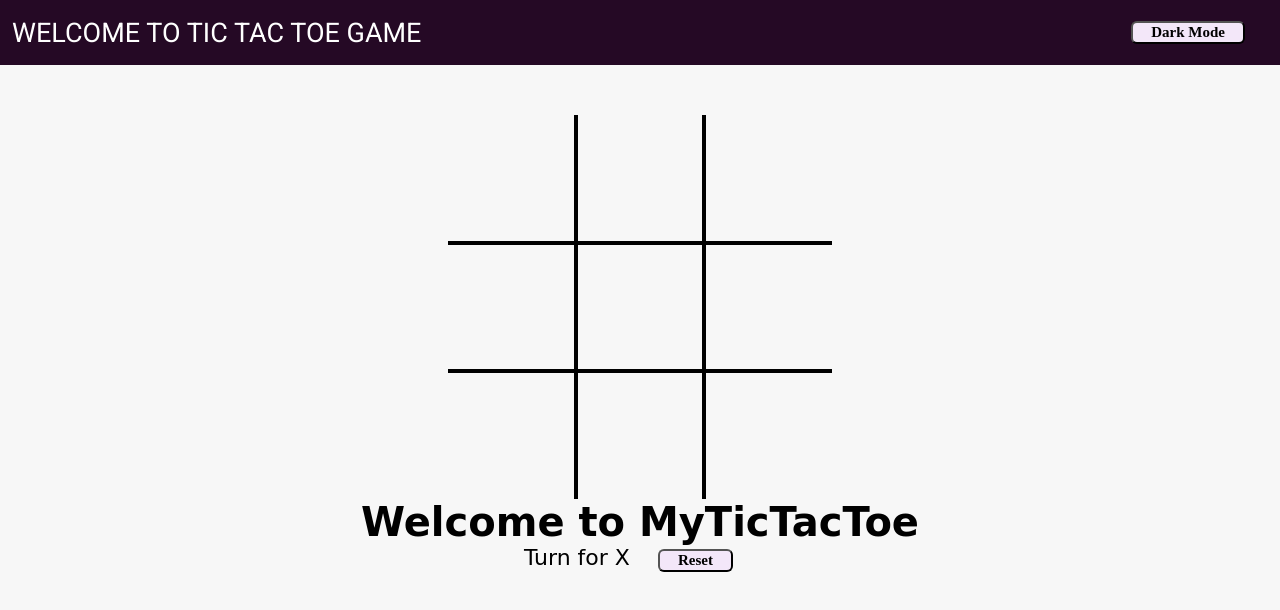
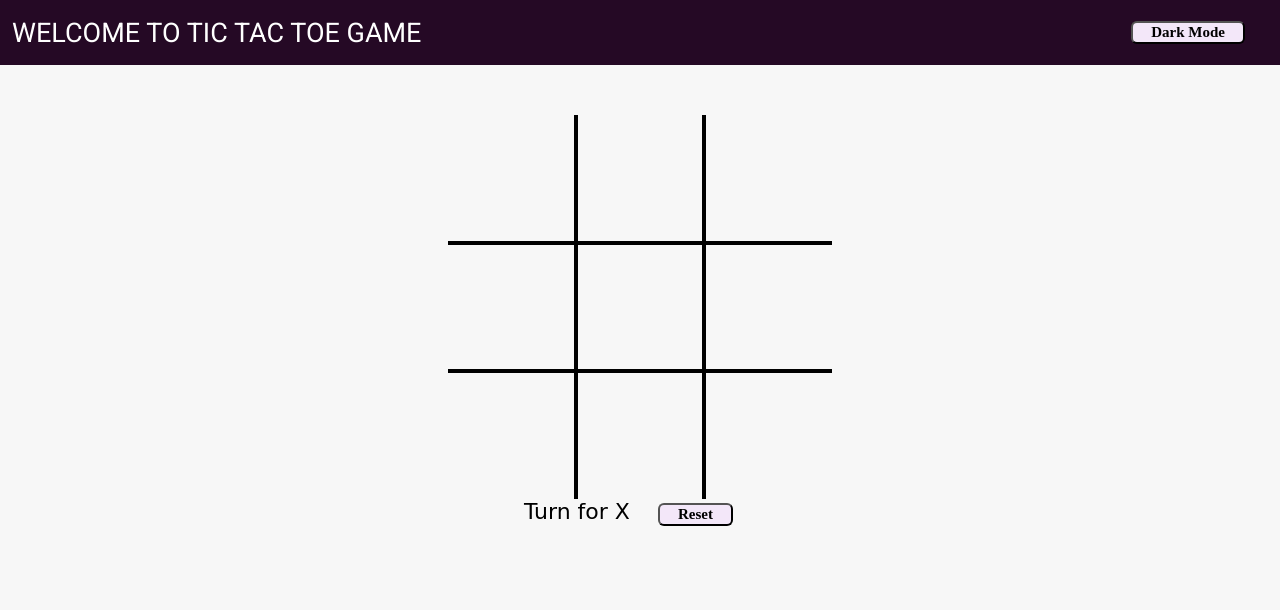
Before and after one commit to MishraJi-Devloper/interactiveTICTACTOE, a plain HTML site: page index.html in a window 1280 px wide. Drawn offline with Linux system fonts and the light colour scheme; a web font is replaced by a local one.

Commit message:
Update index.html

```diff
--- a/index.html
+++ b/index.html
@@ -30,7 +30,6 @@
             <audio id="backgroundMusic" src="music.mp3" loop></audio>
         </div>
         <div class="gameInfo">
-            <h1>Welcome to MyTicTacToe</h1>
             <div>
                 <span class="info">Turn for X</span>
                 <button id="reset">Reset</button>
```
